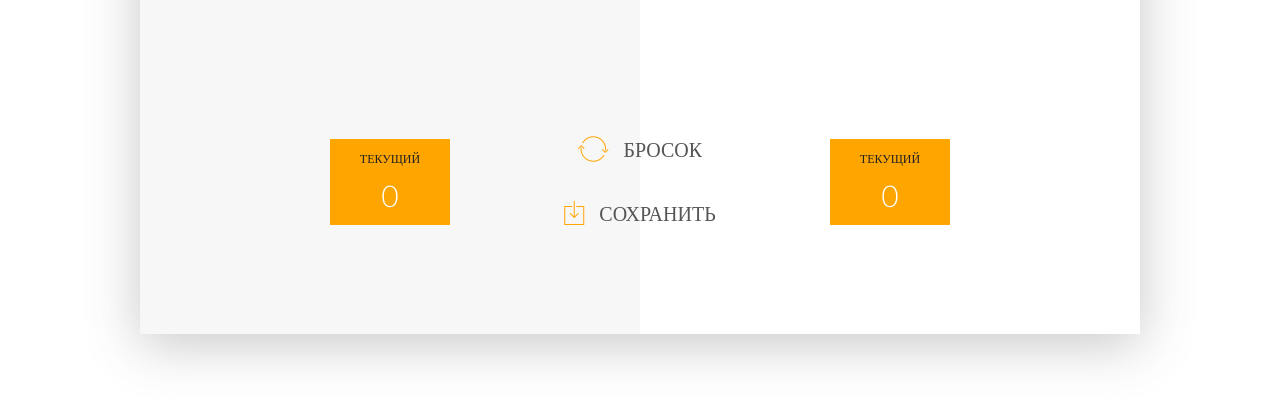
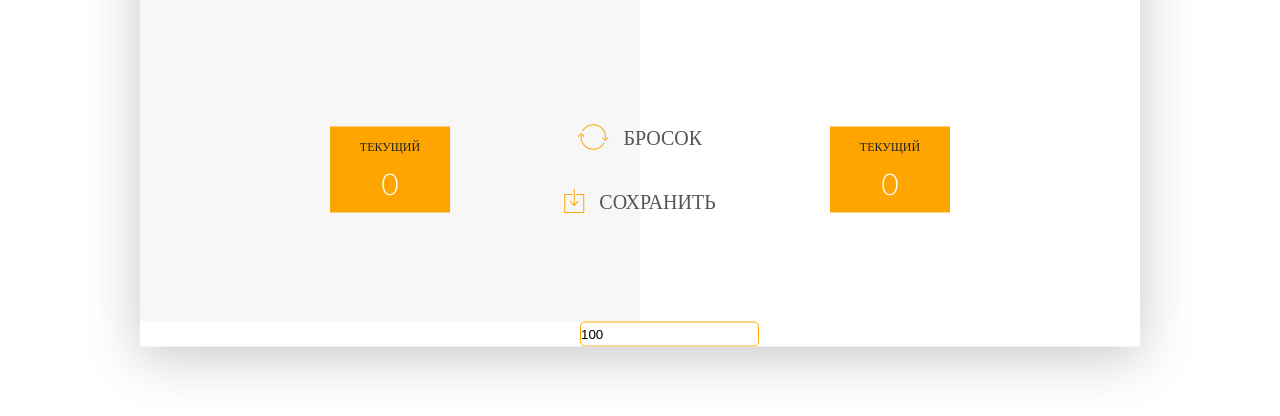
Before and after one commit to KatiaKalynchuk/game-js-school, a plain HTML site: page index.html in a window 1280 px wide. Shown: the part 366-782 px from the top of the page. Drawn offline with nearby package versions, Linux system fonts and the light colour scheme.

Commit message:
task 3 - input for max score added

```diff
--- a/app.js
+++ b/app.js
@@ -13,6 +13,7 @@ let scores = [0, 0];
 let activePlayer = 0;
 let current = 0;
 const diceElement = document.querySelectorAll('.dice');
+const maxScore = document.querySelector('.input');
 
 const initGame = () => {
   document.querySelector('#current-0').textContent = 0;
@@ -45,7 +46,7 @@ document.querySelector('.btn-roll').addEventListener('click', function() {
   current += points;
   document.getElementById('current-'+activePlayer).textContent = current;
 
-  if (scores[activePlayer] + current >= 20) {
+  if (scores[activePlayer] + current >= maxScore.value) {
     alert(`Player ${activePlayer} won!!!`);
   }
 });
--- a/index.html
+++ b/index.html
@@ -35,6 +35,8 @@
 
     <img src="dice-5.png" alt="Dice" class="dice dice1">
     <img src="dice-5.png" alt="Dice" class="dice dice2">
+
+    <input type="number" class="input" value="100" placeholder="Max score" />
 </div>
 
 <script src="app.js"></script>
--- a/style.css
+++ b/style.css
@@ -153,5 +153,13 @@ i {
     top: 260px;
 }
 
+.input {
+    left: 44%;
+    position: relative;
+    border: 1px solid orange;
+    border-radius: 5px;
+    height: 25px;
+}
+
 .winner { background-color: #f7f7f7; }
 .winner .player-name { font-weight: 300; color: #EB4D4D; }
```
